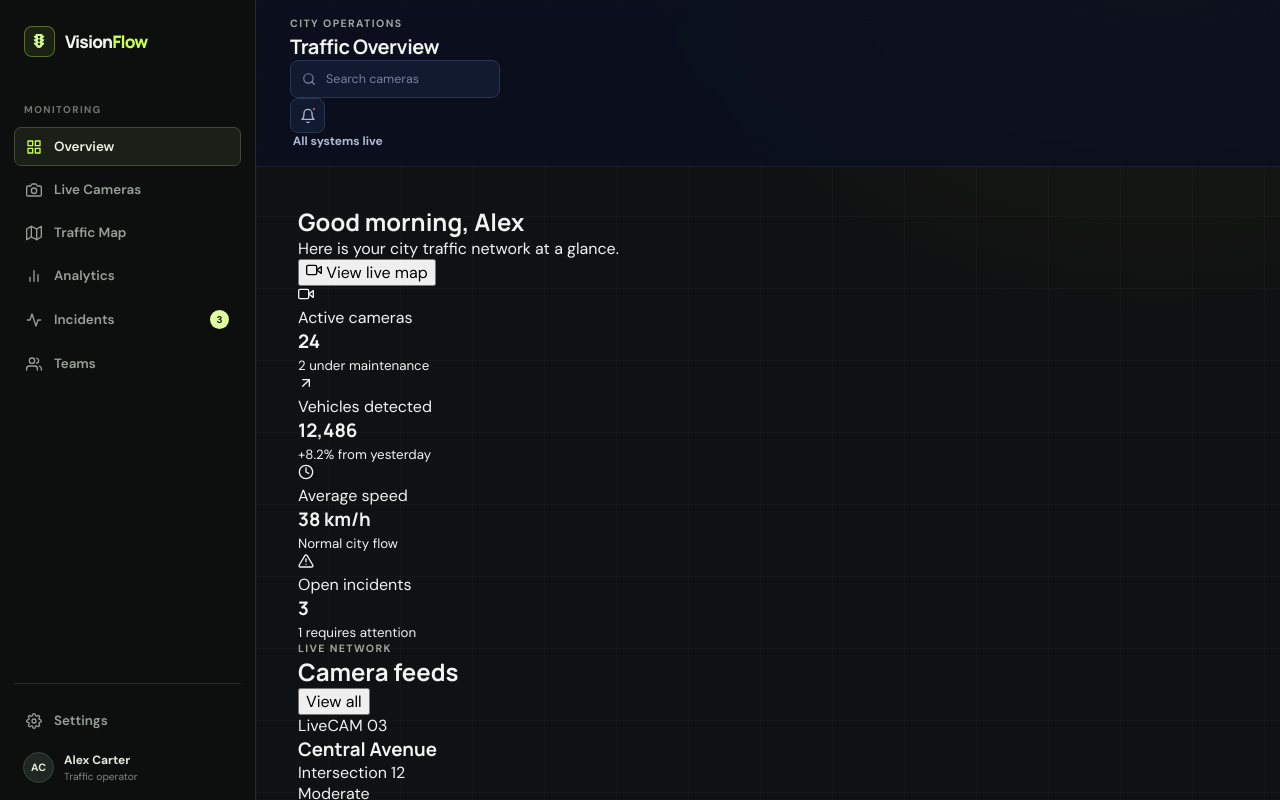
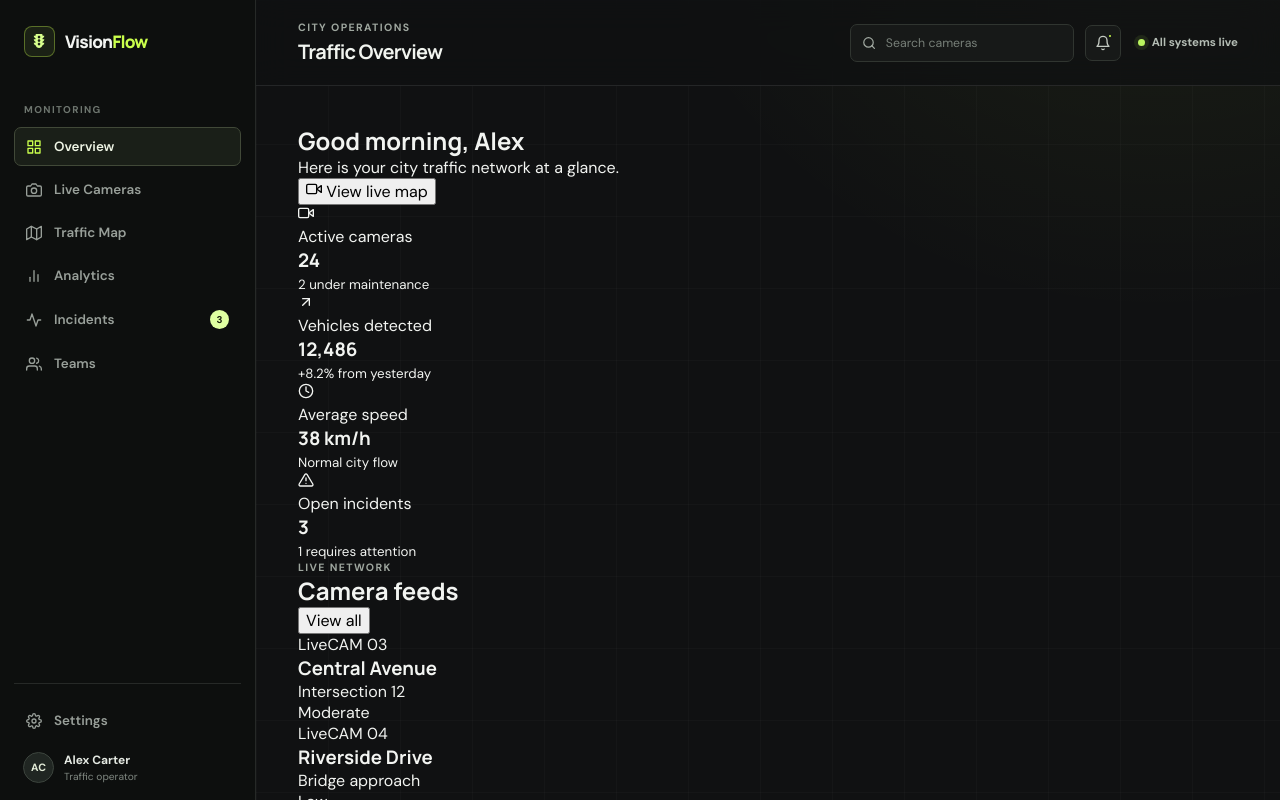
Before and after one commit to Ctrl-De4ault/VisionFlowAI, a React (Vite) app: page / in a window 1280 px wide. Shown: the top 800 px of the page. Built offline with nearby package versions, Linux system fonts and the light colour scheme.

Commit message:
style: refine dashboard into premium operations UI

```diff
--- a/src/components/layout/Navbar.css
+++ b/src/components/layout/Navbar.css
@@ -1 +1,28 @@
-.navbar { min-height: 82px; justify-content: space-between; gap: 20px; padding: 17px 34px; border-bottom: 1px solid rgba(143, 160, 207, .1); background: rgba(11, 16, 32, .78); backdrop-filter: blur(14px); }.navbar h1 { margin-top: 3px; font-size: 1.25rem; letter-spacing: -.025em; }.navbar-actions { gap: 13px; }.search { display: flex; width: 210px; align-items: center; gap: 8px; padding: 9px 11px; border: 1px solid #293552; border-radius: 8px; color: #7986a3; background: #111a2f; }.search input { width: 100%; border: 0; outline: 0; background: transparent; color: #dce5ff; font-size: .78rem; }.search input::placeholder { color: #74809d; }.icon-button, .menu-button { display: grid; width: 35px; height: 35px; place-items: center; border: 1px solid #293552; border-radius: 8px; background: #111a2f; color: #abb7d2; font-size: 1rem; }.notification { position: relative; }.notification span { position: absolute; top: 7px; right: 7px; width: 6px; height: 6px; border: 2px solid #111a2f; border-radius: 50%; background: #ef6682; }.live-status { gap: 7px; color: #aebbd3; font-size: .75rem; font-weight: 700; }.live-status i { display: inline-block; }.menu-button { display: none; }
+.navbar {
+  display: flex;
+  min-height: 86px;
+  align-items: center;
+  justify-content: space-between;
+  gap: 24px;
+  padding: 17px 42px;
+  border-bottom: 1px solid rgba(255,255,255,.09);
+  background: rgba(16, 17, 18, .74);
+  backdrop-filter: blur(16px);
+}
+.navbar h1 { margin-top: 4px; color: #f1f4ef; font-size: 1.25rem; letter-spacing: -.04em; }
+.navbar-actions { display: flex; align-items: center; gap: 11px; }
+.search { display: flex; width: 224px; align-items: center; gap: 8px; padding: 9px 11px; border: 1px solid #303530; border-radius: 7px; color: #a3aba3; background: #171918; }
+.search:focus-within { border-color: #7b9360; }
+.search input { width: 100%; border: 0; outline: 0; background: transparent; color: #eef2eb; font-size: .77rem; }
+.search input::placeholder { color: #777f78; }
+.icon-button, .menu-button { display: grid; width: 36px; height: 36px; place-items: center; border: 1px solid #303530; border-radius: 7px; background: #171918; color: #c4cac2; font-size: 1rem; transition: border-color .18s ease, background .18s ease; }
+.icon-button:hover, .menu-button:hover { border-color: #505b4d; background: #20241f; }
+.notification { position: relative; }
+.notification span { position: absolute; top: 7px; right: 7px; width: 6px; height: 6px; border: 2px solid #171918; border-radius: 50%; background: #caff4c; }
+.live-status { display: flex; align-items: center; gap: 7px; padding-left: 6px; color: #b4bcb4; font-size: .72rem; font-weight: 700; }
+.live-status i { display: inline-block; width: 7px; height: 7px; border-radius: 50%; background: #baf45f; box-shadow: 0 0 0 4px rgba(186,244,95,.09); }
+.menu-button { display: none; }
+
+@media (max-width: 900px) { .navbar { padding: 16px 24px; } }
+@media (max-width: 780px) { .navbar { padding: 15px 18px; }.navbar-actions .search, .live-status { display: none; }.menu-button { display: grid; } }
+@media (max-width: 440px) { .navbar h1 { font-size: 1.1rem; } }
```
